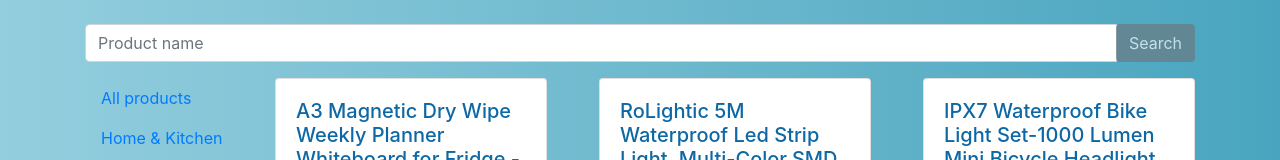
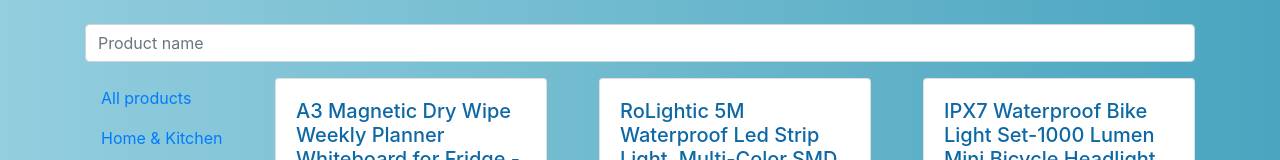
Before and after one commit to artak-avanesian/swgarden-shop, a React (Create React App) app: page / in a window 1280 px wide. Shown: the top 160 px of the page. Built offline with nearby package versions, Linux system fonts and the light colour scheme.

Commit message:
remove button search in SearchField.js, add filtration by press Enter key

```diff
--- a/src/App.js
+++ b/src/App.js
@@ -1,6 +1,6 @@
 import React, { Component } from 'react';
-import { Container, Row, Col, InputGroup, FormControl, Button } from 'react-bootstrap'
-import { Route, Link } from 'react-router-dom'
+import { Container, Row, Col} from 'react-bootstrap'
+import { Route, withRouter } from 'react-router-dom'
 import Menu from './Menu/Menu';
 import { uniq } from 'lodash'
 import DisplayedProducts from './DisplayedProducts/DisplayedProducts';
@@ -27,16 +27,13 @@
     }
 
     handlerKeyPress = event => {
+        let {location} = this.props
         if (event.key === 'Enter' && this.state.value) {
-            this.onSearch(this.state.value)
-            //window.location.pathname = '/search'
+            this.setState(prevState => ({
+                search: prevState.value
+            }))
+            location.pathname = '/search'
         }
-    }
-
-    onSearch = search => {
-        this.setState({
-            search
-        })
     }
 
     getFilteredProducts = () => {
@@ -69,7 +66,6 @@
                             value={this.state.value}
                             valueChangeHandler={this.valueChangeHandler}
                             handlerKeyPress={this.handlerKeyPress}
-                            onSearch={this.onSearch}
                         />
                     </Col>
                 </Row>
@@ -116,4 +112,4 @@
 export default connect(
     mapStateToProps,
     mapDispatchToProps
-)(App);
+)(withRouter(App));
--- a/src/SearchField/SearchField.js
+++ b/src/SearchField/SearchField.js
@@ -1,12 +1,10 @@
 import React from 'react'
-import { InputGroup, FormControl, Button } from 'react-bootstrap'
-import { Link } from 'react-router-dom'
+import { InputGroup, FormControl } from 'react-bootstrap'
 
 const SearchField = ({
     value,
     valueChangeHandler,
-    handlerKeyPress,
-    onSearch
+    handlerKeyPress
 }) => (
     <InputGroup className="mb-3 mt-4">
         <FormControl
@@ -17,17 +15,6 @@
             onChange={valueChangeHandler}
             onKeyPress={handlerKeyPress}
         />
-        <InputGroup.Append>
-            <Link to='/search'>
-                <Button
-                    variant="secondary"
-                    onClick={() => onSearch(value)}
-                    disabled={!value}
-                >
-                    Search
-                </Button>
-            </Link>
-        </InputGroup.Append>
     </InputGroup>
 )
 
```
